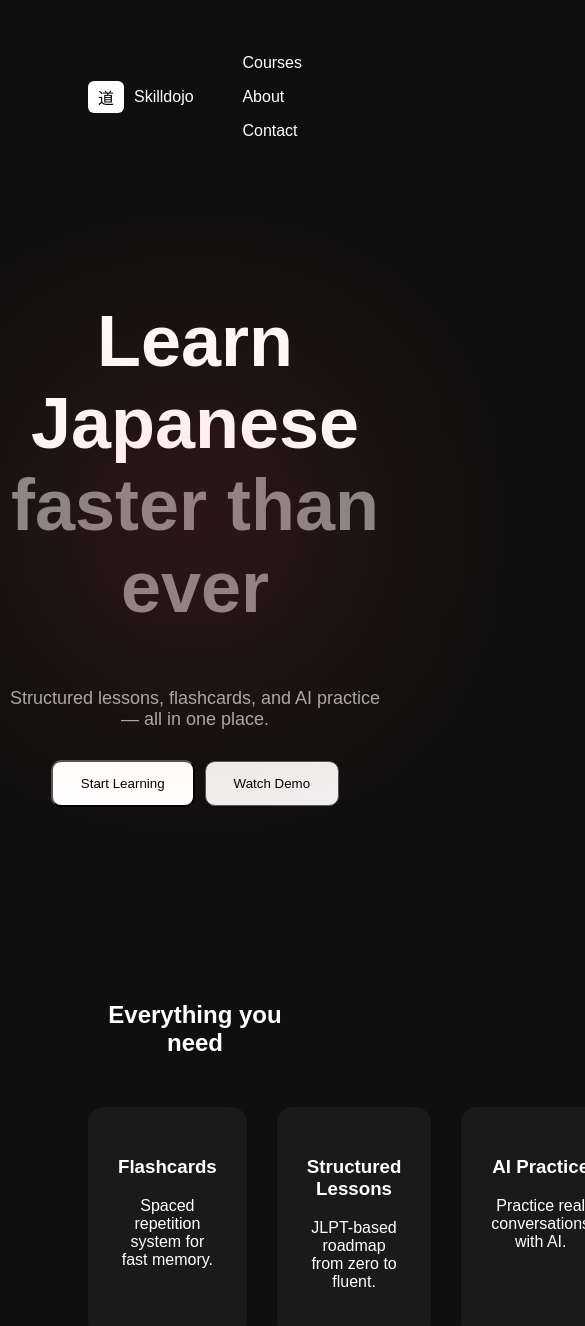
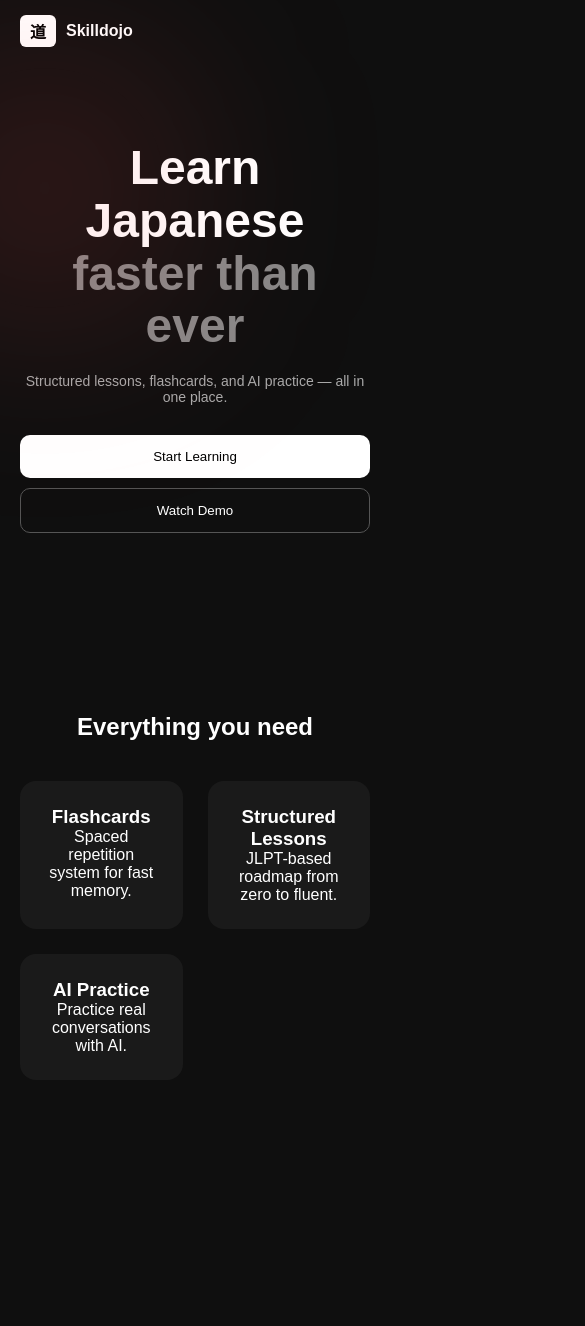
Before and after one commit to marufislam8924/skilldojo, a Next.js app: page / in a window 390 px wide. Shown: the top 1326 px of the page, 585 px wide, since content can reach past the window. After the commit the page ends 1180 px from the top, so only its background shows below. Built offline with nearby package versions, Linux system fonts and the light colour scheme.

Commit message:
Update globals.css

```diff
--- a/app/globals.css
+++ b/app/globals.css
@@ -1,20 +1,29 @@
+/* RESET */
+* {
+  margin: 0;
+  padding: 0;
+  box-sizing: border-box;
+}
+
 body {
   background: #0f0f0f;
   color: white;
   font-family: Arial, sans-serif;
+  overflow-x: hidden;
 }
 
 /* NAV */
 .nav {
   display: flex;
   justify-content: space-between;
-  padding: 30px 80px;
+  padding: 20px 40px;
 }
 
 .logo {
   display: flex;
   align-items: center;
   gap: 10px;
+  font-weight: bold;
 }
 
 .logo-box {
@@ -24,21 +33,30 @@ body {
   border-radius: 6px;
 }
 
+/* NAV LINKS */
+.nav-links {
+  display: flex;
+  gap: 20px;
+  color: #aaa;
+}
+
 /* HERO */
 .hero {
   height: 80vh;
   display: flex;
   align-items: center;
   justify-content: center;
+  padding: 0 20px;
+  text-align: center;
 }
 
 .hero-content {
   max-width: 900px;
-  text-align: center;
 }
 
 .hero h1 {
-  font-size: 72px;
+  font-size: 64px;
+  line-height: 1.1;
 }
 
 .hero span {
@@ -51,48 +69,114 @@ body {
   font-size: 18px;
 }
 
+/* BUTTONS */
 .hero-buttons {
   margin-top: 30px;
+  display: flex;
+  justify-content: center;
+  gap: 10px;
 }
 
 .primary {
-  padding: 14px 28px;
+  padding: 14px 26px;
   background: white;
   color: black;
   border-radius: 10px;
+  border: none;
 }
 
 .secondary {
-  margin-left: 10px;
-  padding: 14px 28px;
+  padding: 14px 26px;
   border: 1px solid #555;
   border-radius: 10px;
+  background: transparent;
+  color: white;
 }
 
 /* GLOW */
 .glow {
   position: fixed;
-  width: 400px;
-  height: 400px;
-  background: radial-gradient(circle, rgba(255,80,80,0.2), transparent);
+  width: 300px;
+  height: 300px;
+  background: radial-gradient(circle, rgba(255,80,80,0.25), transparent);
   filter: blur(100px);
+  pointer-events: none;
+  transform: translate(-50%, -50%);
 }
 
 /* FEATURES */
 .features {
-  padding: 120px 80px;
+  padding: 100px 20px;
   text-align: center;
 }
 
 .grid {
   display: grid;
   grid-template-columns: repeat(3, 1fr);
-  gap: 30px;
-  margin-top: 50px;
+  gap: 25px;
+  margin-top: 40px;
 }
 
 .card {
-  padding: 30px;
+  padding: 25px;
   background: #1a1a1a;
   border-radius: 16px;
 }
+
+/* ========================= */
+/* 📱 MOBILE RESPONSIVE */
+/* ========================= */
+
+@media (max-width: 768px) {
+
+  .nav {
+    padding: 15px 20px;
+  }
+
+  .nav-links {
+    display: none; /* hide menu on mobile */
+  }
+
+  .hero {
+    height: auto;
+    padding: 80px 20px;
+  }
+
+  .hero h1 {
+    font-size: 36px;
+  }
+
+  .desc {
+    font-size: 14px;
+  }
+
+  .hero-buttons {
+    flex-direction: column;
+  }
+
+  .primary,
+  .secondary {
+    width: 100%;
+  }
+
+  .grid {
+    grid-template-columns: 1fr;
+  }
+
+}
+
+/* ========================= */
+/* 📱 TABLET */
+/* ========================= */
+
+@media (max-width: 1024px) {
+
+  .hero h1 {
+    font-size: 48px;
+  }
+
+  .grid {
+    grid-template-columns: repeat(2, 1fr);
+  }
+
+}
```
